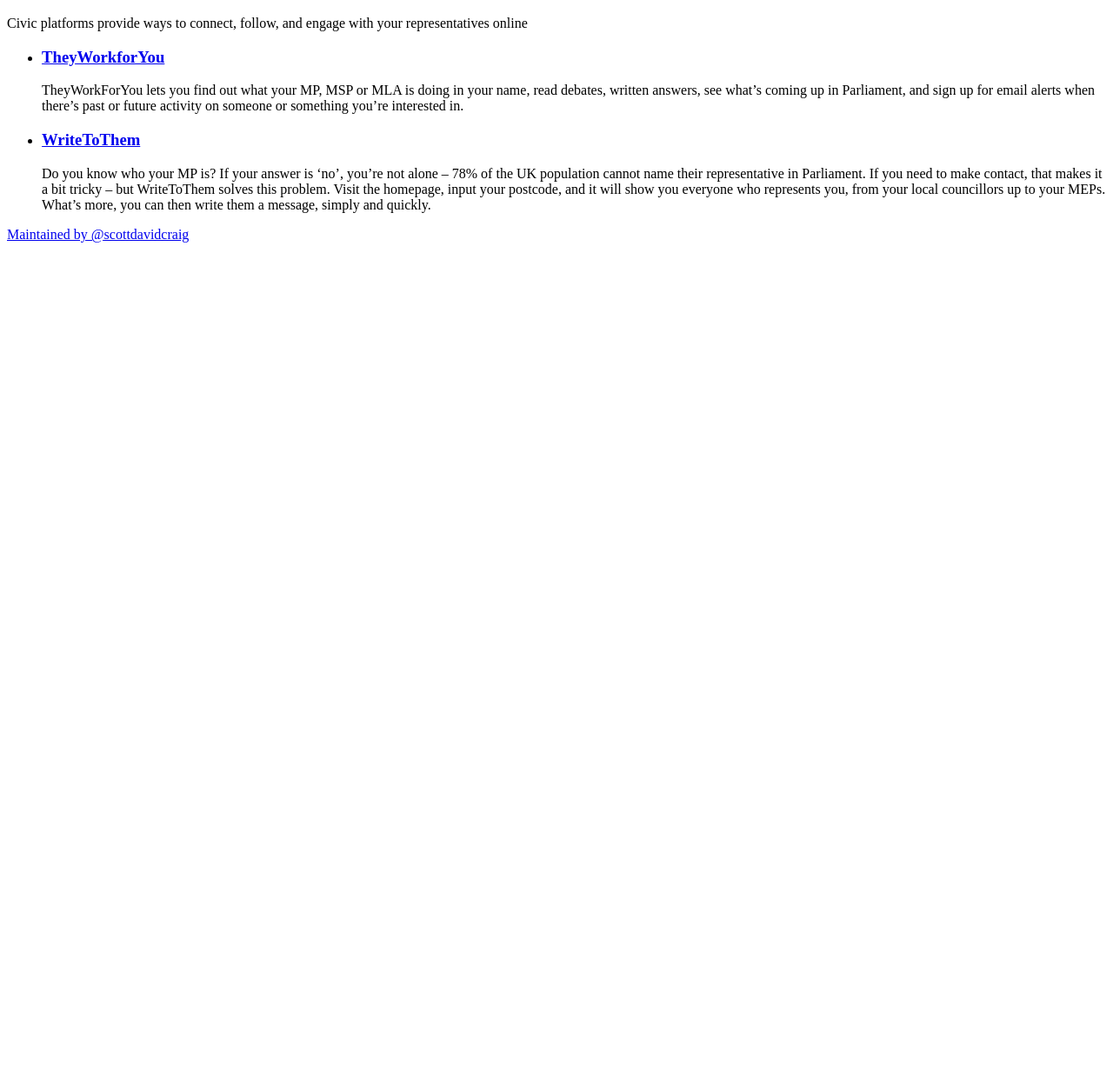
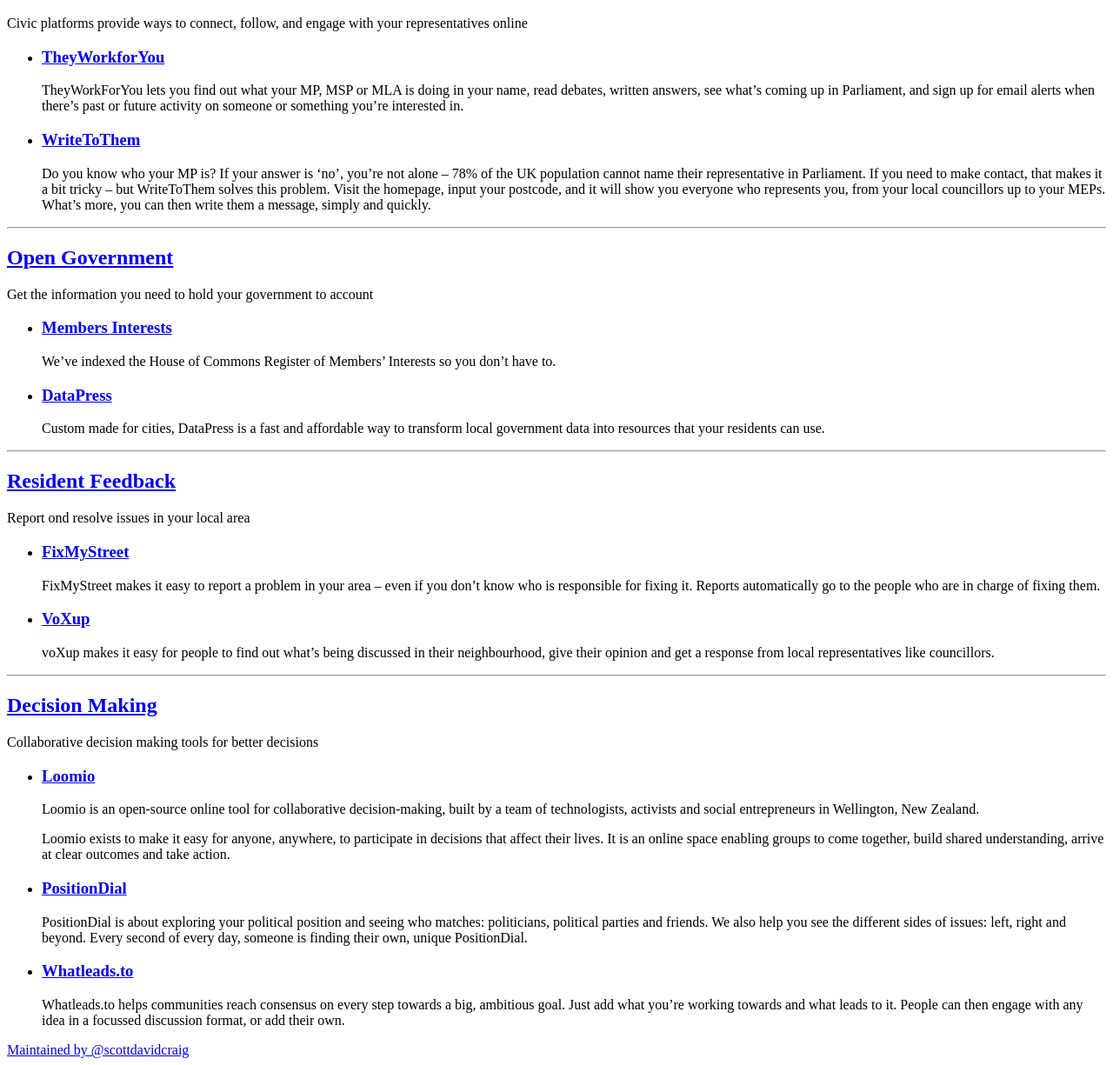
Before and after one commit to scottdavidcraig/civictech.co.uk, a plain HTML site: page index.html in a window 1280 px wide. Shown: the part 1029-2254 px from the top of the page at 87% size. Before the commit the page ends 1316 px from the top, so only its background shows below. Drawn offline with Linux system fonts and the light colour scheme.

Commit message:
Adds civic platforms, open gov, resident feedback + decision making sections

```diff
--- a/index.html
+++ b/index.html
@@ -11,7 +11,7 @@
   <nav>
       <ul>
         <h1>CIVIC TECH</h1>
-        <a href="mailto:scott@civictech.co.uk">Add a site</a>
+        <a id ="add" href="mailto:scott@civictech.co.uk?subject=ADD%20SITE:%20[ SITE NAME ]%20">Add a t</a>
     </ul>
   </nav>
 
@@ -22,23 +22,25 @@
 </h2>
 <p> Discover tools that empower citizens and help democracies flourish </p>
 
+<!-- Categories -->
+
 <ol class = "categories-list"><hr>
 
   <li>
-    <h3><a href="#">Civic Platforms</a></h3>
+    <h3><a href="#civicplatforms">Civic Platforms</a></h3>
     <p>Connect with your representatives</p>
   </li>
   <li>
-    <h3><a href="#">Open Government</a></h3>
+    <h3><a href="#opengov">Open Government</a></h3>
     <p>Hold government to account</p>
   </li>
   <li>
-    <h3><a href="#">Resident feedback</a></h3>
+    <h3><a href="#residentfeedback">Resident Feedback</a></h3>
     <p>Report problems in your area</p>
   </li>
   <li>
-    <h3><a href="#">Decision Making</a></h3>
-    <p>Participate in decisions</p>
+    <h3><a href="#decisionmaking">Decision Making</a></h3>
+    <p>Particpate in decision making</p>
   </li>
   <li>
     <h3><a href="#">Election and Voter Advice</a></h3>
@@ -66,7 +68,9 @@
   </li>
 </ol>
 
-<section class ="civicplatforms"> <hr>
+<!-- Full list of sites -->
+
+<section id ="civicplatforms"> <hr>
 
   <h2><a href="#">Civic Platforms</a></h2>
   <p>Civic platforms provide ways to connect, follow, and engage with your representatives online</p>
@@ -88,7 +92,71 @@
 
 </section>
 
-  <footer><a href="http://www.twitter.com/scottdavidcraig">Maintained by @scottdavidcraig</a></footer>
+<section id ="opengov"> <hr>
+
+  <h2><a href="#">Open Government</a></h2>
+  <p> Get the information you need to hold your government to account</p>
+
+  <ul>
+    <li>
+      <h3><a href="http://www.membersinterests.org.uk/">Members Interests</a></h3>
+      <p>We’ve indexed the House of Commons Register of Members’ Interests so you don’t have to.</p>
+    </li>
+
+    <li>
+      <h3><a href="http://datapress.com">DataPress</a></h3>
+      <p>  Custom made for cities, DataPress is a fast and affordable way to transform local government data into resources that your residents can use.</p>
+    </li>
+  </ul>
+
+</section>
+
+<section id ="residentfeedback"> <hr>
+
+  <h2><a href="#">Resident Feedback</a></h2>
+  <p> Report ond resolve issues in your local area</p>
+
+  <ul>
+    <li>
+      <h3><a href="http://www.fixmystreet.com">FixMyStreet</a></h3>
+      <p>FixMyStreet makes it easy to report a problem in your area – even if you don’t know who is responsible for fixing it. Reports automatically go to the people who are in charge of fixing them.</p>
+    </li>
+
+    <li>
+      <h3><a href="https://www.writetothem.com">VoXup</a></h3>
+      <p>voXup makes it easy for people to find out what’s being discussed in their neighbourhood, give their opinion and get a response from local representatives like councillors.   </p>
+    </li>
+  </ul>
+
+</section>
+
+<section id ="decisionmaking"> <hr>
+
+  <h2><a href="#decisionmaking">Decision Making</a></h2>
+  <p> Collaborative decision making tools for better decisions </p>
+
+  <ul>
+    <li>
+      <h3><a href="https://www.loomio.org/">Loomio</a></h3>
+      <p>Loomio is an open-source online tool for collaborative decision-making, built by a team of technologists, activists and social entrepreneurs in Wellington, New Zealand.</p>
+        <p>Loomio exists to make it easy for anyone, anywhere, to participate in decisions that affect their lives. It is an online space enabling groups to come together, build shared understanding, arrive at clear outcomes and take action.</p>
+    </li>
+
+    <li>
+      <h3><a href="http://www.positiondial.com/home?tab=0">PositionDial</a></h3>
+      <p>PositionDial is about exploring your political position and seeing who matches: politicians, political parties and friends. We also help you see the different sides of issues: left, right and beyond. Every second of every day, someone is finding their own, unique PositionDial.</p>
+    </li>
+
+
+  <li>
+    <h3><a href="http://www.whatleads.to">Whatleads.to</a></h3>
+    <p>Whatleads.to helps communities reach consensus on every step towards a big, ambitious goal. Just add what you’re working towards and what leads to it. People can then engage with any idea in a focussed discussion format, or add their own.</p>
+  </li>
+</ul>
+
+</section>
+
+<footer><a href="http://www.twitter.com/scottdavidcraig">Maintained by @scottdavidcraig</a></footer>
 
   </body>
 </html>
```
